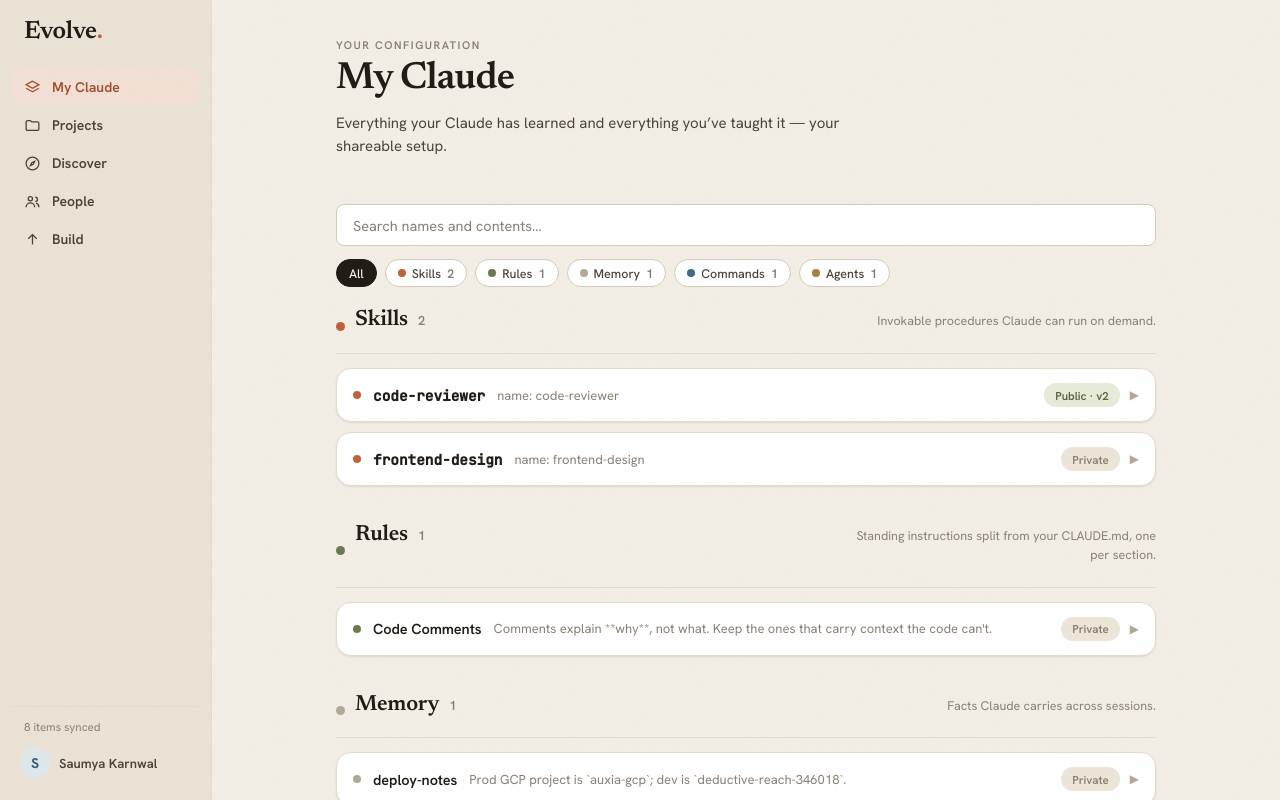
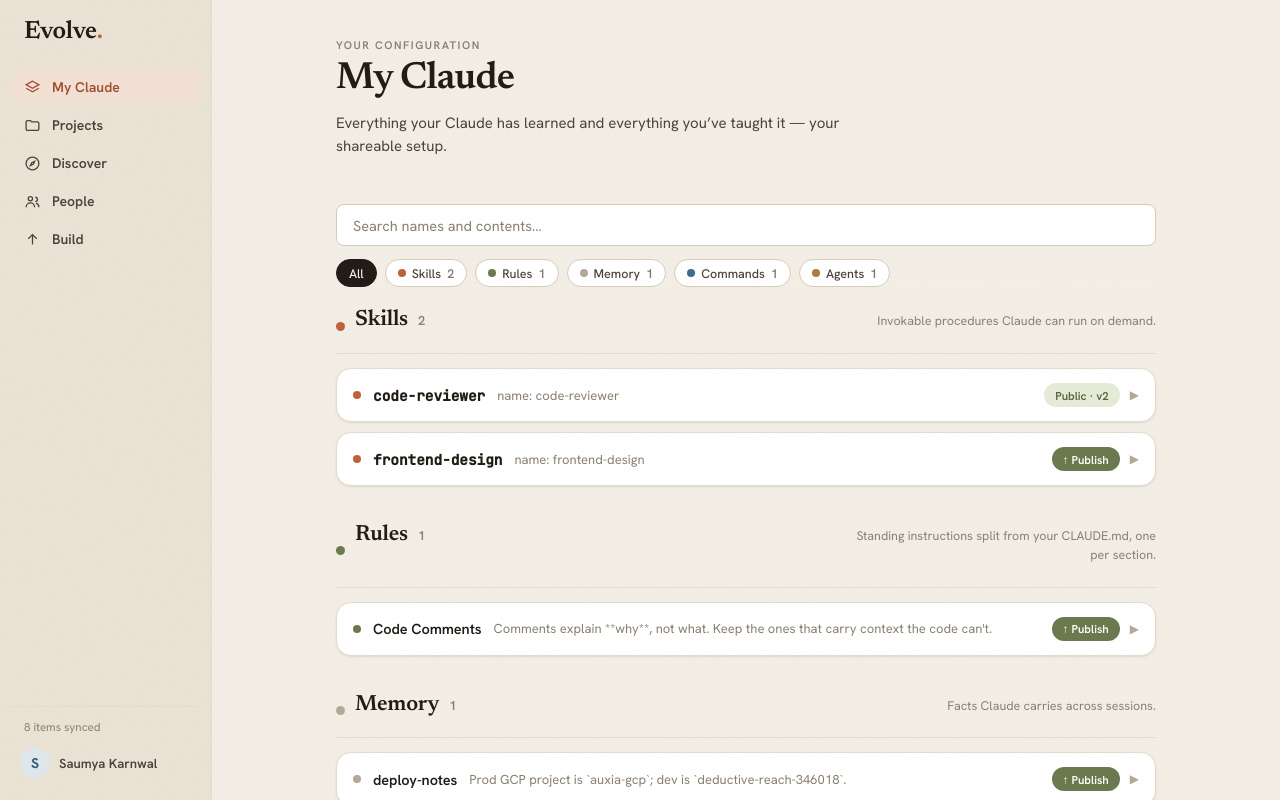
Before and after one commit to SaumyaKarnwal/evolve, a React (Vite) app in the folder web/: page / in a window 1280 px wide. Built offline with nearby package versions, Linux system fonts and the light colour scheme.

Commit message:
fix: keep Publish an obvious action (don't bury it in the visibility pill)
Unpublished items show a clear green '↑ Publish' button; published items show
'Public · vN' (click to unpublish), drifted show 'Update'. Follows the mock's
visibility model without losing the publish affordance.

```diff
--- a/web/src/components/PublishButton.tsx
+++ b/web/src/components/PublishButton.tsx
@@ -15,8 +15,8 @@
   const state = api.stateOf(item);
   if (state.status === "unpublished") {
     return (
-      <button className="vis vis-private" title="Private — click to publish" onClick={stop(() => api.publish(item))}>
-        Private
+      <button className="vis vis-publish" title="Publish so others can adopt it" onClick={stop(() => api.publish(item))}>
+        ↑ Publish
       </button>
     );
   }
--- a/web/src/styles.css
+++ b/web/src/styles.css
@@ -318,6 +318,13 @@
   background: var(--sage-tint);
   color: var(--sage-700);
 }
+.vis-publish {
+  background: var(--sage);
+  color: #fff;
+}
+.vis-publish:hover {
+  background: var(--sage-700);
+}
 .vis-public {
   background: var(--sage-tint);
   color: var(--sage-700);
```
